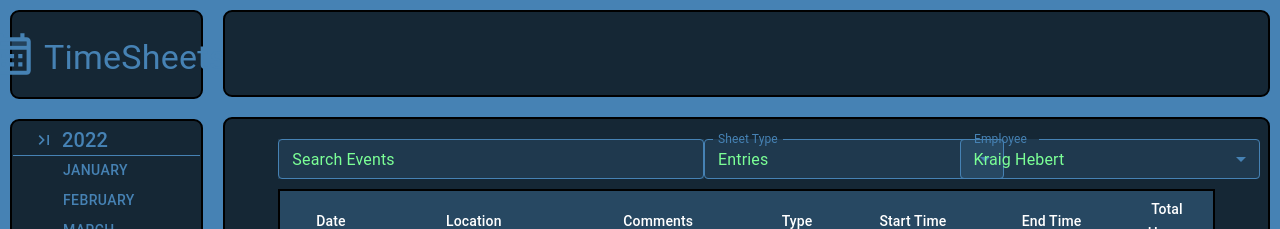
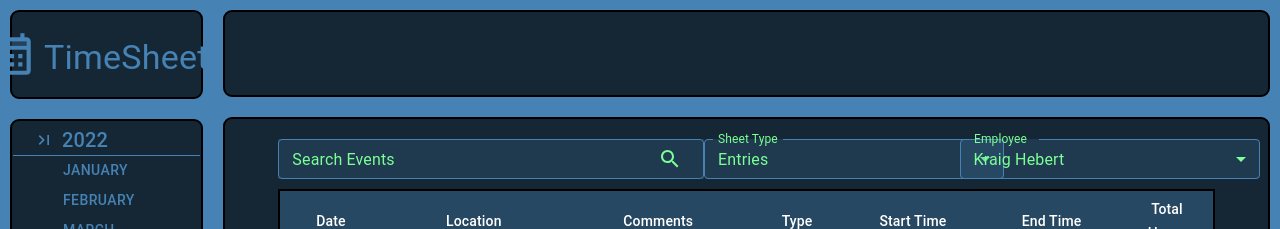
Before and after one commit to kraig-hebert/timesheets, a React (Create React App) app: page / in a window 1280 px wide. Shown: the top 229 px of the page. Built offline with nearby package versions, Linux system fonts and the light colour scheme; data requests are answered from the project's data file; a web font is replaced by a local one.

Commit message:
updated stylings

```diff
--- a/src/components/main/actionRow/ActionRow.jsx
+++ b/src/components/main/actionRow/ActionRow.jsx
@@ -7,9 +7,12 @@ import {
   employeeSelectValueSelected,
 } from '../../../reducers/appSettingsSlice';
 import * as SX from '../actionRow/actionRowSX';
+import { Search } from '@mui/icons-material';
 
 import {
   FormControl,
+  IconButton,
+  InputAdornment,
   InputLabel,
   MenuItem,
   Select,
@@ -23,7 +26,20 @@ const ActionRow = () => {
 
   return (
     <>
-      <TextField label="Search Events" size="small" sx={SX.textFieldSX} />
+      <TextField
+        label="Search Events"
+        size="small"
+        InputProps={{
+          endAdornment: (
+            <InputAdornment position="end">
+              <IconButton color="secondary">
+                <Search />
+              </IconButton>
+            </InputAdornment>
+          ),
+        }}
+        sx={SX.textFieldSX}
+      />
       <FormControl>
         <InputLabel id="sheet-selector-label" sx={SX.labelSX}>
           Sheet Type
--- a/src/components/main/actionRow/actionRowSX.js
+++ b/src/components/main/actionRow/actionRowSX.js
@@ -1,5 +1,6 @@
 export const textFieldSX = {
   width: '500px',
+  color: 'secondary.main',
   input: {
     color: 'secondary.main',
   },
@@ -18,13 +19,12 @@ export const textFieldSX = {
 };
 
 export const labelSX = {
-  color: 'primary.main',
+  color: 'secondary.main',
 };
 
 export const selectSX = {
   width: '300px',
   color: 'secondary.main',
-
   backgroundColor: 'primary.bg',
   '&:hover': {
     '& .MuiOutlinedInput-notchedOutline': {
@@ -35,6 +35,6 @@ export const selectSX = {
     borderColor: 'primary.main',
   },
   '& .MuiSvgIcon-root': {
-    color: 'primary.main',
+    color: 'secondary.main',
   },
 };
```
